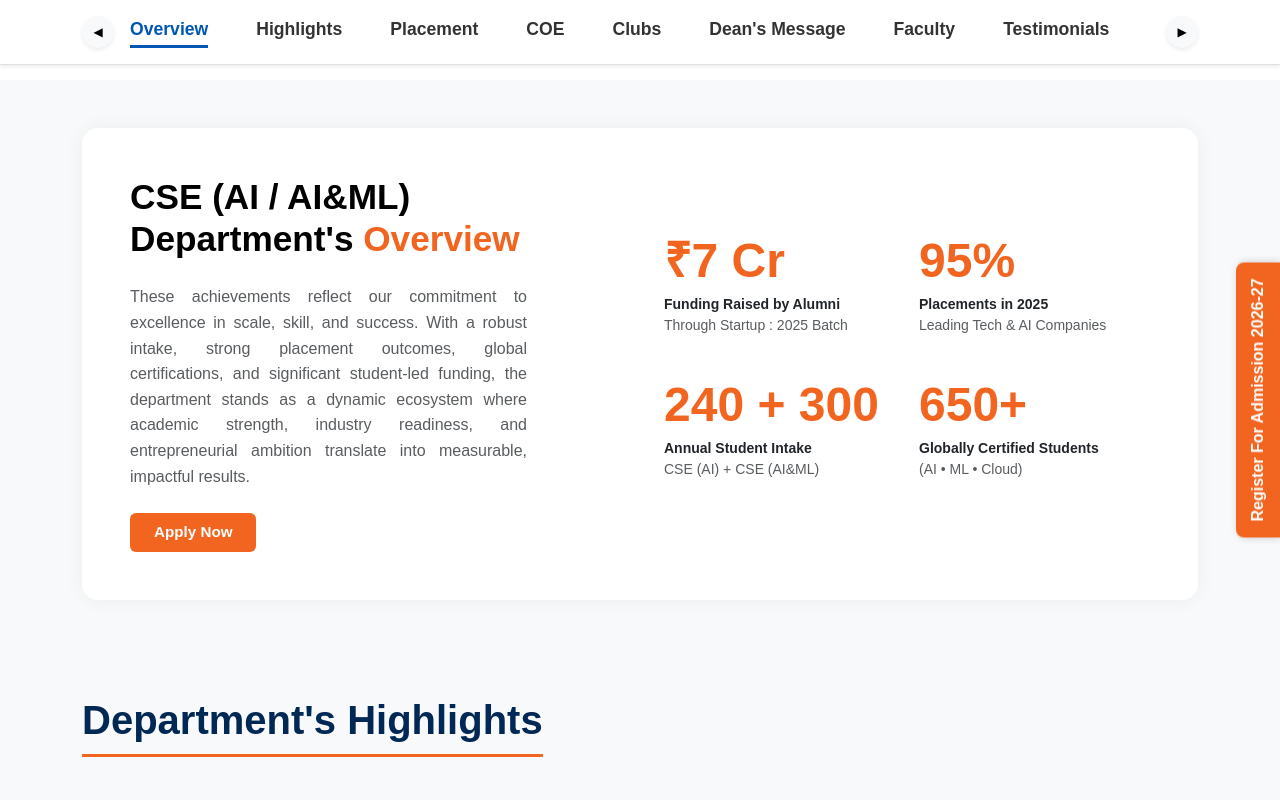
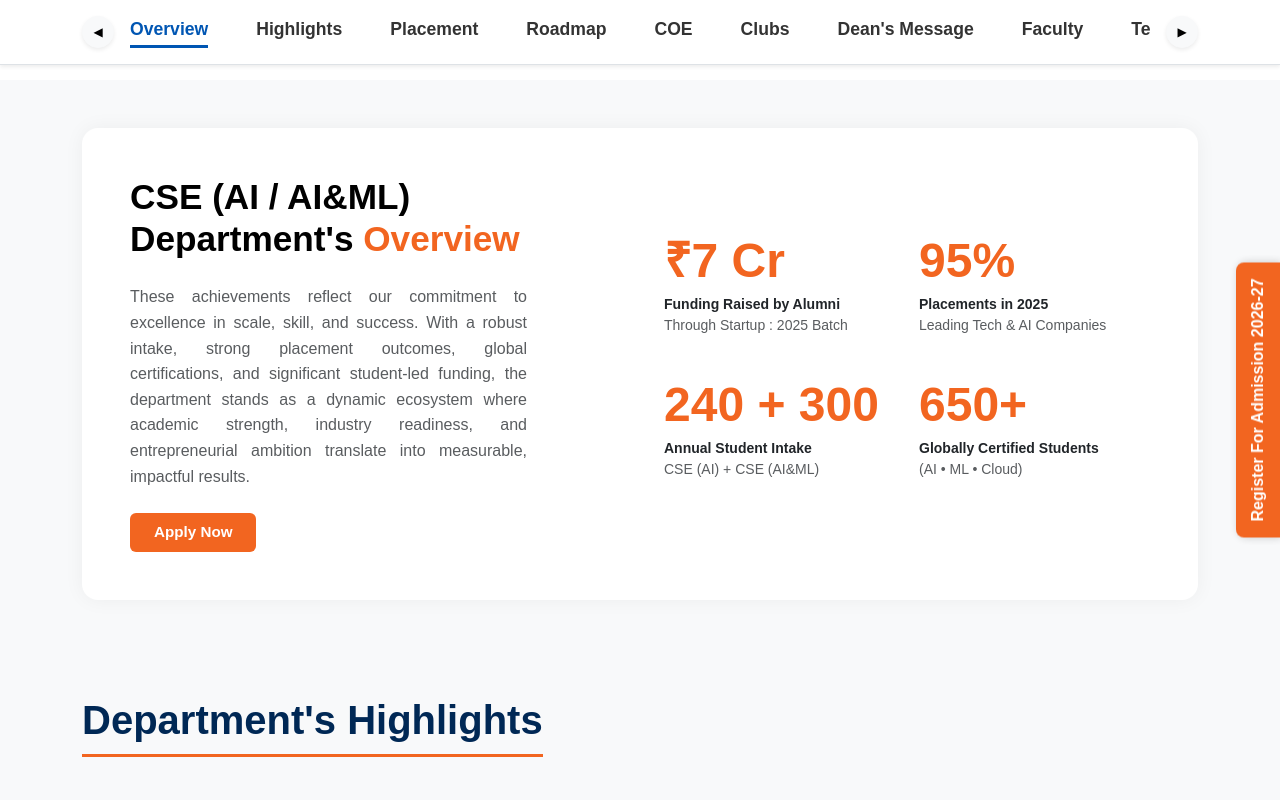
Before and after one commit to ArnavBhardwaj123/Dept-Website, a Next.js app in the folder deptweb/: page / in a window 1280 px wide. Shown: the top 800 px of the page. Built offline with nearby package versions, Linux system fonts and the light colour scheme; grey boxes are pictures that could not be loaded.

Commit message:
Changed the roadmap navbar

```diff
--- a/deptweb/src/components/home/home-nav.jsx
+++ b/deptweb/src/components/home/home-nav.jsx
@@ -10,6 +10,7 @@ export default function HomeNav() {
         { name: 'Overview', link: '#overview' },
         { name: 'Highlights', link: '#infrastructure' },
         { name: 'Placement', link: '#placement' },
+        { name: 'Roadmap', link: '#roadmap' },
         { name: 'COE', link: '#coe' },
         { name: 'Clubs', link: '#clubs' },
         { name: "Dean's Message", link: '#dean-message' },
--- a/deptweb/src/components/home/roadmap.jsx
+++ b/deptweb/src/components/home/roadmap.jsx
@@ -94,6 +94,7 @@ export default function Roadmap() {
 
     return (
         <section
+            id="roadmap"
             ref={sectionRef}
             style={{
                 backgroundColor: '#f8f9fa',
```
